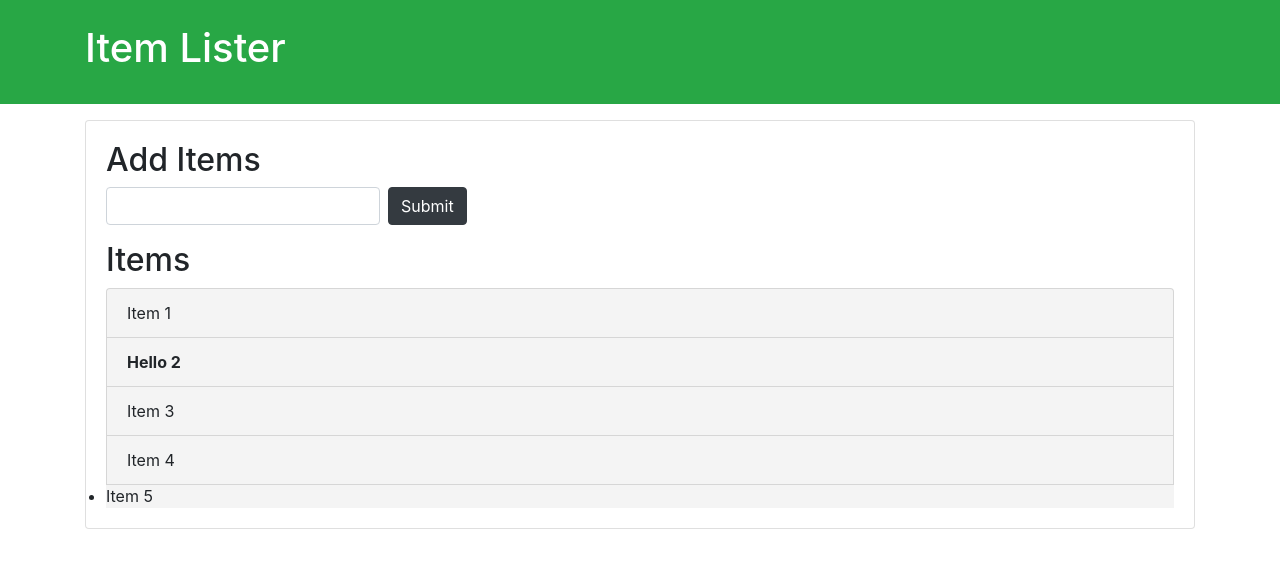
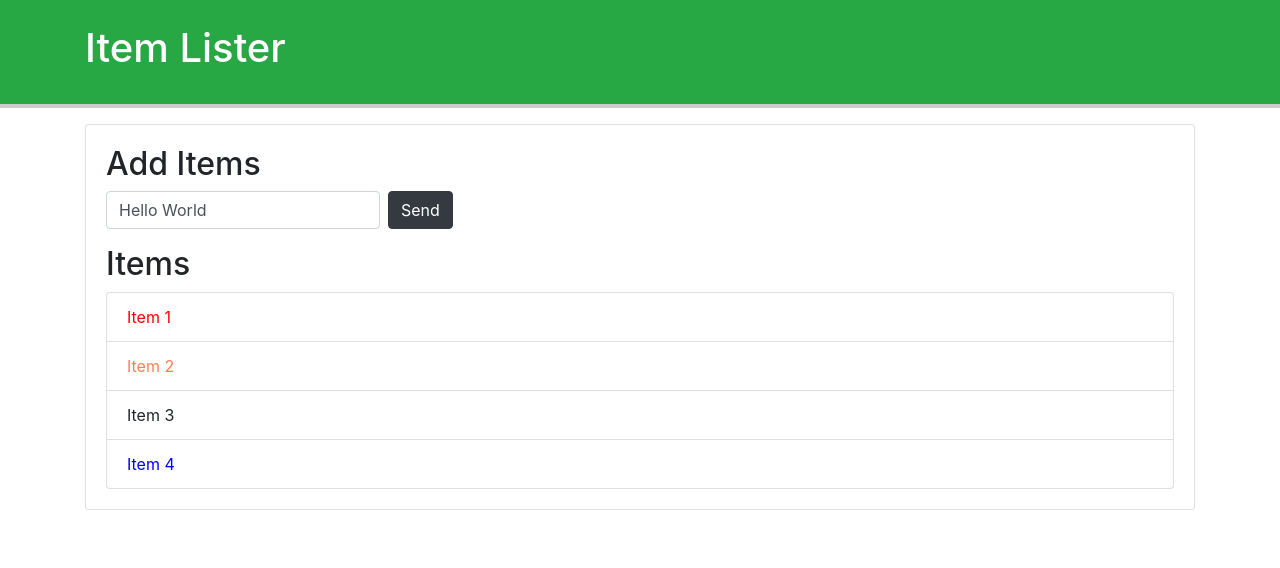
Before and after one commit to ShinchanThakur/Js-Dom-Manipulation-Basics, a plain HTML site: page index.html in a window 1280 px wide. Drawn offline with nearby package versions, Linux system fonts and the light colour scheme.

Commit message:
Query Selector

```diff
--- a/index.html
+++ b/index.html
@@ -26,11 +26,10 @@
                 <li class="list-group-item">Item 2</li>
                 <li class="list-group-item">Item 3</li>
                 <li class="list-group-item">Item 4</li>
-                <li>Item 5</li>
             </ul>
         </div>
     </div>
 
-    <script src="getElementsByTagName.js"></script>
+    <script src="querySelector.js"></script>
 </body>
 </html>
--- /dev/null
+++ b/querySelector.js
@@ -0,0 +1,17 @@
+var header = document.querySelector('#main-header');
+header.style.borderBottom = 'solid 4px #ccc';
+
+var input = document.querySelector('input');    //selects first input element
+input.value = 'Hello World';
+
+var submit = document.querySelector('input[type="submit"]');
+submit.value = "Send";
+
+var item = document.querySelector('.list-group-item');
+item.style.color = 'red';
+
+var lastItem = document.querySelector('.list-group-item:last-child');
+lastItem.style.color = 'blue';
+
+var secondItem = document.querySelector('.list-group-item:nth-child(2)');
+secondItem.style.color = 'coral';
```
